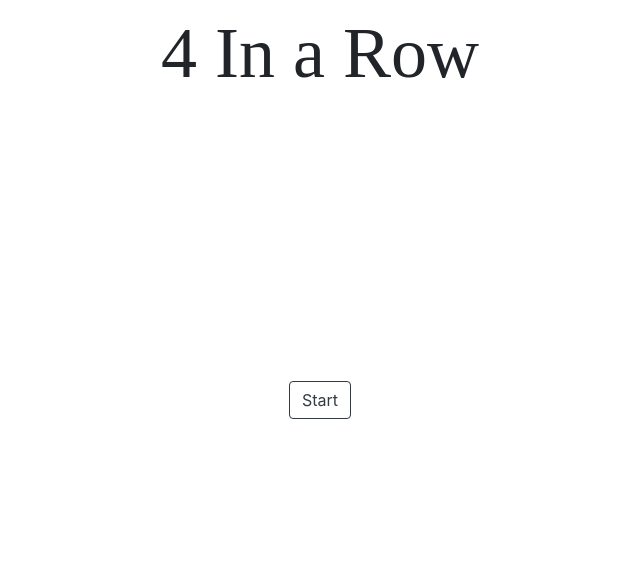
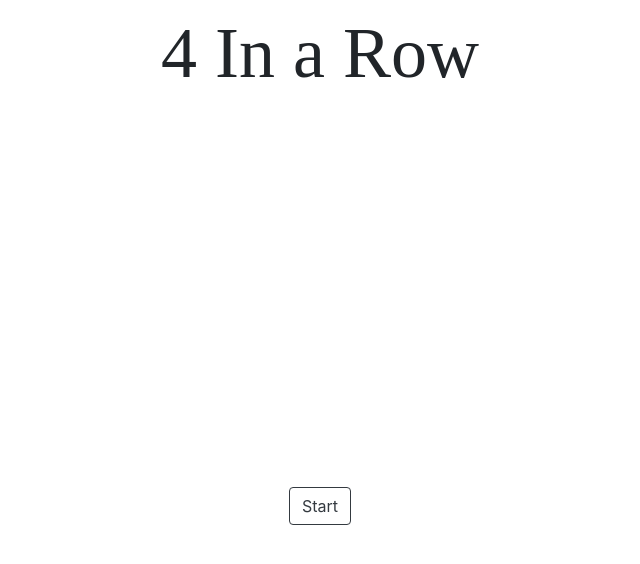
Before and after one commit to ziv247/4-in-row, a React (Create React App) app: page / in a window 1280 px wide. Shown: the top 564 px of the page, without its empty margins (320-960 px from the left). Built offline with nearby package versions, Linux system fonts and the light colour scheme.

Commit message:
visual board built

```diff
--- a/src/App.js
+++ b/src/App.js
@@ -7,7 +7,6 @@ const h1Style = {
   fontSize: "4.5rem",
   fontFamily: "cursive",
   margin: "10px 0",
-  position: "absolute",
   width: "100%"
 };
 
--- /dev/null
+++ b/src/components/gameBoard.jsx
@@ -0,0 +1,43 @@
+
+import React from 'react';
+class GameBoard extends React.Component{
+    constructor(props){
+        super(props);
+        this.state={
+
+        }
+    }
+    render(){
+        const matrix=[
+            [[],[],[],[],[],[]],
+            [[],[],[],[],[],[]],
+            [[],[],[],[],[],[]],
+            [[],[],[],[],[],[]],
+            [[],[],[],[],[],[]],
+            [[],[],[],[],[],[]],
+            [[],[],[],[],[],[]]
+        ]
+        return(
+            <div>
+                {
+                  matrix.map((cell,c)=>
+                  <div>
+                    <div style={{display:'flex',flexWrap:'wrap'}}>
+                        {cell.map((innerCell,i)=>{
+                             return(
+                                <div style={{background:'black',width:'100px',height:'100px',marginTop:'0 auto'}}>
+                                    <div style={{background:'white',width:'75px',height:'75px',borderRadius:'100%'}}></div>
+                                </div>
+                            );
+                        })}
+                    </div>
+
+                  </div>
+                  )
+                }
+
+            </div>
+        );
+    }
+}
+export default GameBoard;
--- a/src/components/main.jsx
+++ b/src/components/main.jsx
@@ -1,17 +1,14 @@
 import React, { Component } from "react";
 import { Button, ButtonGroup } from "react-bootstrap";
 import { Dropdown } from "react-bootstrap";
-
-const mainDiv = {
-  height: "100vh",
-  display: "flex",
-  justifyContent: "center",
-  alignItems: "center"
-};
+import GameBoard from './gameBoard.jsx';
 
 class Main extends Component {
   constructor(props) {
     super(props);
+    this.state={
+      boardOn:false
+    }
     this.chooseNumOfPlayers = React.createRef();
     this.buildBoardBtn = React.createRef();
   }
@@ -25,10 +22,16 @@ class Main extends Component {
     this.chooseNumOfPlayers.current.style.display = "none";
     this.buildBoardBtn.current.style.display = "inline-flex";
   };
+  handleSubmit=()=>{
+    this.setState({boardOn:!this.state.boardOn})
+  }
 
   render() {
     return (
-      <div style={mainDiv}>
+
+      <div style={mainDivStyle}>
+        {!this.state.boardOn ?
+        <div>
         <Button variant="outline-dark" onClick={e => this.onStart(e)}>
           Start
         </Button>
@@ -36,8 +39,8 @@ class Main extends Component {
         <ButtonGroup
           size="lg"
           ref={this.chooseNumOfPlayers}
-          style={{ display: "none" }}
-        >
+          style={{ display: "none" }}>
+
           <Button variant="outline-dark" onClick={e => this.onPlayerInit(e)}>
             P vs P
           </Button>
@@ -49,8 +52,8 @@ class Main extends Component {
         <ButtonGroup
           size="lg"
           ref={this.buildBoardBtn}
-          style={{ display: "none" }}
-        >
+          style={{ display: "none" }}>
+
           <Button variant="outline-dark">Default Board (6X7)</Button>
           {/* <Button variant="outline-dark">Custom Board </Button> */}
           <Dropdown>
@@ -64,15 +67,30 @@ class Main extends Component {
             </Dropdown.Toggle>
 
             <Dropdown.Menu>
-              <Dropdown.Item href="#/action-1">Action</Dropdown.Item>
-              <Dropdown.Item href="#/action-2">Another action</Dropdown.Item>
-              <Dropdown.Item href="#/action-3">Something else</Dropdown.Item>
+              <form onSubmit={this.handleSubmit} action="">
+                <input id='rowsInput' placeholder='Number of Rows' type="text"/>
+                <input id='columnsInput' style={{margin:'25px 0'}} placeholder='Number of Columns' type="text"/>
+                <div style={{display:'flex',justifyContent:'center'}}>
+                  <input value='submit' type="submit"/>
+                </div>
+              </form>
             </Dropdown.Menu>
           </Dropdown>
         </ButtonGroup>
+        </div>
+        :<GameBoard/>}
       </div>
     );
   }
 }
 
 export default Main;
+
+//styling
+
+const mainDivStyle = {
+  height: "100vh",
+  display: "flex",
+  justifyContent: "center",
+  alignItems: "center"
+};
```
